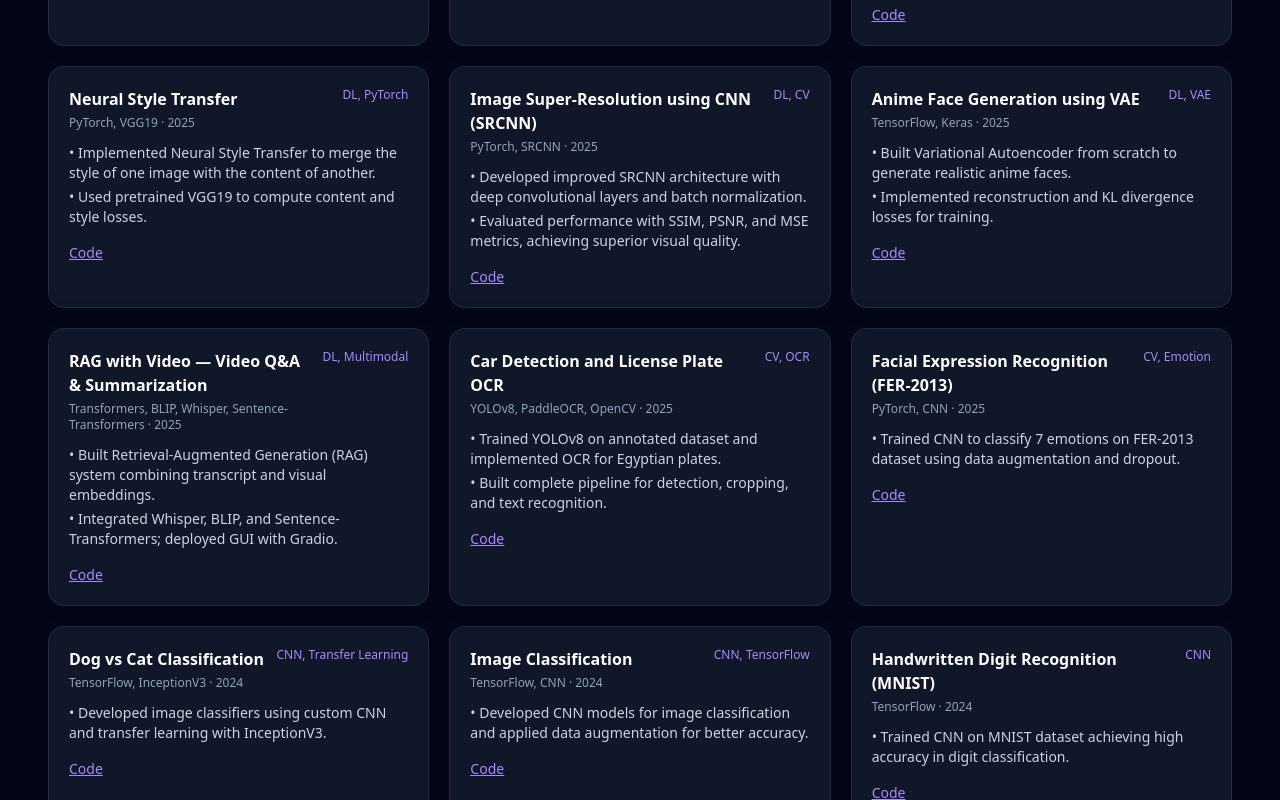
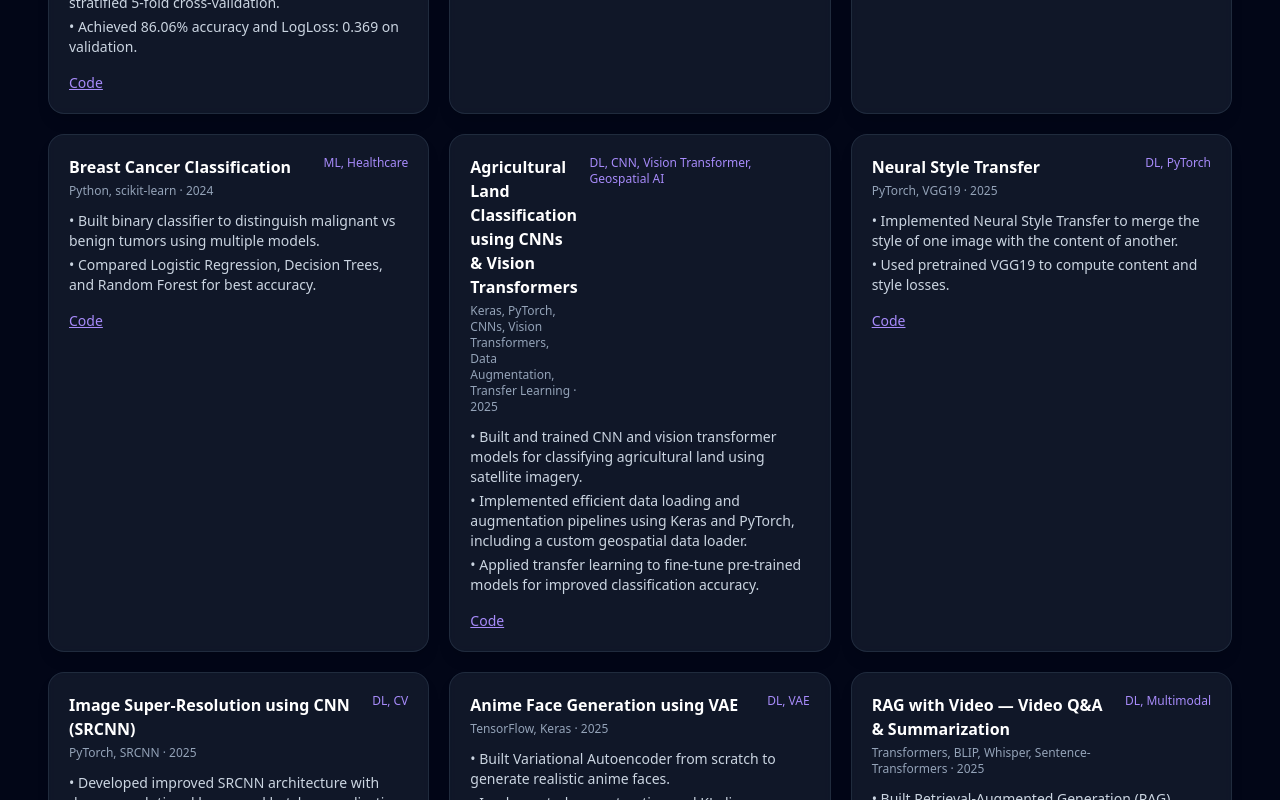
Before and after one commit to sondosahmed72/my-portfolio, a React (Create React App) app: page / in a window 1280 px wide. Shown: the part 2400-3200 px from the top of the page. Built offline with nearby package versions, Linux system fonts and the light colour scheme.

Commit message:
Update projectsData and certificationsData for portfolio

```diff
--- a/src/PortfolioPage.jsx
+++ b/src/PortfolioPage.jsx
@@ -39,7 +39,8 @@ const projectsData = [
       "Integrated full-stack architecture: Angular (frontend), .NET Core (backend), Flask (AI services).",
     ],
     links: {
-      github: "https://github.com/sondosahmed72/Ra7laa-Travel-Planning-Itinerary-Generator",
+      github:
+        "https://github.com/sondosahmed72/Ra7laa-Travel-Planning-Itinerary-Generator",
       live: "https://ra7ala.live",
     },
   },
@@ -56,12 +57,31 @@ const projectsData = [
       "Implemented Streamlit interface with live camera feed, logs, and alert system for automated notifications via Telegram.",
     ],
     links: {
-      github: "https://github.com/sondosahmed72/SSIM-Site-Safety-Intelligence-System",
+      github:
+        "https://github.com/sondosahmed72/SSIM-Site-Safety-Intelligence-System",
       live: "https://ra7ala.live",
     },
   },
 
   // ---------------- Machine Learning & AI ----------------
+  {
+    id: "waste_classification",
+    category: "Machine Learning & AI",
+    title: "Waste Classification Using Transfer Learning",
+    year: "2025",
+    tags: ["ML", "CNN", "Transfer Learning"],
+    tech: "TensorFlow, Keras, VGG16, ImageDataGenerator, Python",
+    bullets: [
+      "Built a binary image classifier to distinguish between Organic (O) and Recyclable (R) waste.",
+      "Applied transfer learning with VGG16, data augmentation, and fine-tuning to achieve high accuracy.",
+      "Plotted training/validation accuracy and loss curves; visualized predictions on test images.",
+    ],
+    links: {
+      github:
+        "https://github.com/sondosahmed72/Waste-Classification-Using-Transfer-Learning",
+      live: "https://ra7ala.live",
+    },
+  },
   {
     id: "cv_eval",
     category: "Machine Learning & AI",
@@ -109,7 +129,8 @@ const projectsData = [
       "Trained Linear Regression and Random Forest Regressor achieving high R² and low RMSE.",
     ],
     links: {
-      github: "https://github.com/sondosahmed72/Boston-Housing-Price-Prediction",
+      github:
+        "https://github.com/sondosahmed72/Boston-Housing-Price-Prediction",
       live: "https://ra7ala.live",
     },
   },
@@ -126,7 +147,8 @@ const projectsData = [
       "Achieved 86.06% accuracy and LogLoss: 0.369 on validation.",
     ],
     links: {
-      github: "https://github.com/sondosahmed72/Cirrhosis-Patient-Survival-Prediction-XGBoost-Classifier",
+      github:
+        "https://github.com/sondosahmed72/Cirrhosis-Patient-Survival-Prediction-XGBoost-Classifier",
       live: "https://ra7ala.live",
     },
   },
@@ -141,7 +163,8 @@ const projectsData = [
       "Developed a creditworthiness evaluation model using classification techniques.",
     ],
     links: {
-      github: "https://github.com/sondosahmed72/CodeAlpha-ML-Internship-Projects/tree/main/Credit%20Scoring%20Model",
+      github:
+        "https://github.com/sondosahmed72/CodeAlpha-ML-Internship-Projects/tree/main/Credit%20Scoring%20Model",
       live: "https://ra7ala.live",
     },
   },
@@ -172,13 +195,32 @@ const projectsData = [
       "Compared Logistic Regression, Decision Trees, and Random Forest for best accuracy.",
     ],
     links: {
-      github: "https://github.com/sondosahmed72/CognoRise-InfoTech/tree/main/task1",
+      github:
+        "https://github.com/sondosahmed72/CognoRise-InfoTech/tree/main/task1",
       live: "https://ra7ala.live",
     },
   },
 
-
   // ---------------- Deep Learning & Computer Vision ----------------
+  {
+    id: "agri_land_classification",
+  category: "Deep Learning & Computer Vision",
+  title: "Agricultural Land Classification using CNNs & Vision Transformers",
+  year: "2025",
+  tags: ["DL", "CNN", "Vision Transformer", "Geospatial AI"],
+  tech: "Keras, PyTorch, CNNs, Vision Transformers, Data Augmentation, Transfer Learning",
+  bullets: [
+    "Built and trained CNN and vision transformer models for classifying agricultural land using satellite imagery.",
+    "Implemented efficient data loading and augmentation pipelines using Keras and PyTorch, including a custom geospatial data loader.",
+    "Applied transfer learning to fine-tune pre-trained models for improved classification accuracy.",
+    "Evaluated model performance using accuracy, F1-score, and AU-ROC metrics and conducted comparative analysis.",
+    "Documented methodology, results, and insights in a professional project report."
+  ],
+  links: {
+    github: "https://github.com/sondosahmed72/Agricultural-Land-Classification-using-CNNs-Vision-Transformers.git", // ضع رابط الريبو لو متاح
+    live: ""    // ضع رابط المشروع لو متاح على الويب
+  },
+  },
   {
     id: "neural_style",
     category: "Deep Learning & Computer Vision",
@@ -191,7 +233,8 @@ const projectsData = [
       "Used pretrained VGG19 to compute content and style losses.",
     ],
     links: {
-      github: "https://github.com/sondosahmed72/Neural-Style-Transfer-with-Pytorch",
+      github:
+        "https://github.com/sondosahmed72/Neural-Style-Transfer-with-Pytorch",
       live: "https://ra7ala.live",
     },
   },
@@ -207,7 +250,8 @@ const projectsData = [
       "Evaluated performance with SSIM, PSNR, and MSE metrics, achieving superior visual quality.",
     ],
     links: {
-      github: "https://github.com/sondosahmed72/Super-Resolution-Image-Enhancement-using-CNN-SRCNN-",
+      github:
+        "https://github.com/sondosahmed72/Super-Resolution-Image-Enhancement-using-CNN-SRCNN-",
       live: "https://ra7ala.live",
     },
   },
@@ -223,7 +267,8 @@ const projectsData = [
       "Implemented reconstruction and KL divergence losses for training.",
     ],
     links: {
-      github: "https://github.com/sondosahmed72/Anime-Face-Generation-using-Variational-Autoencoder-VAE-from-Scratch",
+      github:
+        "https://github.com/sondosahmed72/Anime-Face-Generation-using-Variational-Autoencoder-VAE-from-Scratch",
       live: "https://ra7ala.live",
     },
   },
@@ -255,7 +300,8 @@ const projectsData = [
       "Built complete pipeline for detection, cropping, and text recognition.",
     ],
     links: {
-      github: "https://github.com/sondosahmed72/Car-Detection-and-License-Plate-OCR-YOLOv8-PaddleOCR-",
+      github:
+        "https://github.com/sondosahmed72/Car-Detection-and-License-Plate-OCR-YOLOv8-PaddleOCR-",
       live: "https://ra7ala.live",
     },
   },
@@ -270,7 +316,8 @@ const projectsData = [
       "Trained CNN to classify 7 emotions on FER-2013 dataset using data augmentation and dropout.",
     ],
     links: {
-      github: "https://github.com/sondosahmed72/Facial-Emotion-Classification-PyTorch",
+      github:
+        "https://github.com/sondosahmed72/Facial-Emotion-Classification-PyTorch",
       live: "https://ra7ala.live",
     },
   },
@@ -300,7 +347,8 @@ const projectsData = [
       "Developed CNN models for image classification and applied data augmentation for better accuracy.",
     ],
     links: {
-      github: "https://github.com/sondosahmed72/-Neural-Network-Image-Classification-with-TensorFlow",
+      github:
+        "https://github.com/sondosahmed72/-Neural-Network-Image-Classification-with-TensorFlow",
       live: "https://ra7ala.live",
     },
   },
@@ -315,7 +363,8 @@ const projectsData = [
       "Trained CNN on MNIST dataset achieving high accuracy in digit classification.",
     ],
     links: {
-      github: "https://github.com/sondosahmed72/CNN-based-Handwritten-Digit-Recognition-using-MNIST-Dataset",
+      github:
+        "https://github.com/sondosahmed72/CNN-based-Handwritten-Digit-Recognition-using-MNIST-Dataset",
       live: "https://ra7ala.live",
     },
   },
@@ -333,20 +382,27 @@ const projectsData = [
       "Used cosine similarity and user profiling for personalized recommendations.",
     ],
     links: {
-      github: "https://github.com/sondosahmed72/Spotify-s-recommendation-system-",
+      github:
+        "https://github.com/sondosahmed72/Spotify-s-recommendation-system-",
       live: "https://ra7ala.live",
     },
   },
-  { id: "twitter_sentiment",
+  {
+    id: "twitter_sentiment",
     category: "NLP",
     title: "Twitter Sentiment Analysis",
     year: "2024",
     tags: ["NLP", "Sentiment Analysis"],
     tech: "scikit-learn, NLP",
-       bullets: [ "Processed and analyzed 160k+ tweets using text preprocessing and classification pipelines.", "Achieved high accuracy using TF-IDF with SVM and Logistic Regression.", ],
+    bullets: [
+      "Processed and analyzed 160k+ tweets using text preprocessing and classification pipelines.",
+      "Achieved high accuracy using TF-IDF with SVM and Logistic Regression.",
+    ],
     links: {
-        github: "https://github.com/sondosahmed72/CodeAlpha-ML-Internship-Projects/tree/main/TWITTER%20SENTIMENT%20ANALYSIS",
-        live: "https://ra7ala.live", },
+      github:
+        "https://github.com/sondosahmed72/CodeAlpha-ML-Internship-Projects/tree/main/TWITTER%20SENTIMENT%20ANALYSIS",
+      live: "https://ra7ala.live",
+    },
   },
   {
     id: "restaurant_reviews",
@@ -437,7 +493,8 @@ const projectsData = [
       "Built interactive dashboards to visualize and analyze market sales trends.",
     ],
     links: {
-      github: "https://github.com/sondosahmed72/Market-Sales-analysis-by-Power-Bi",
+      github:
+        "https://github.com/sondosahmed72/Market-Sales-analysis-by-Power-Bi",
       live: "https://ra7ala.live",
     },
   },
@@ -498,22 +555,52 @@ const certCategories = [
 const certificationsData = [
   // Deep Learning & Computer Vision
   {
+    id: "dl_cv_coursera",
+    category: "Deep Learning & Computer Vision",
+    title:
+      "Deep Learning for Computer Vision — University of Colorado Boulder | Coursera",
+    bullets: [
+      "Improved model performance and training stability using MLPs and normalization techniques.",
+      "Implemented autoencoders for unsupervised feature learning and designed GANs for synthetic image generation.",
+      "Trained CNNs for image classification tasks and understood spatial feature extraction from visual data.",
+      "Applied advanced architectures like ResNet for deep image recognition and U-Net for image segmentation.",
+    ],
+  },
+  {
+    id: "dl2_pytorch",
+    category: "Deep Learning & Computer Vision",
+    title: "Deep Learning with Keras & TensorFlow — IBM | Nov 2025",
+    bullets: [
+      "Created custom layers and models in Keras and integrated with TensorFlow 2.x.",
+      "Developed advanced CNNs for image tasks and Transformer models for sequential data.",
+      "Studied unsupervised learning, Deep Q-networks (DQNs), and reinforcement learning.",
+      "Gained skills in Deep Learning, Neural Networks, NLP, Generative AI, Image Analysis, and Performance Tuning.",
+    ],
+  },
+  {
     id: "dl_pytorch",
     category: "Deep Learning & Computer Vision",
     title: "Deep Learning with PyTorch — IBM | Nov 2025",
-    bullets: ["Built and trained deep and convolutional neural networks using PyTorch."],
+    bullets: [
+      "Built and trained deep and convolutional neural networks using PyTorch.",
+    ],
   },
   {
     id: "intro_keras",
     category: "Deep Learning & Computer Vision",
-    title: "Introduction to Deep Learning & Neural Networks with Keras — IBM | Nov 2025",
-    bullets: ["Designed and trained CNNs, RNNs, Transformers, and autoencoders."],
+    title:
+      "Introduction to Deep Learning & Neural Networks with Keras — IBM | Nov 2025",
+    bullets: [
+      "Designed and trained CNNs, RNNs, Transformers, and autoencoders.",
+    ],
   },
   {
     id: "nvidia_dl",
     category: "Deep Learning & Computer Vision",
     title: "Getting Started with Deep Learning — NVIDIA | Sep 2025",
-    bullets: ["Focused on intelligent system design and predictive models using AI, ML, and DL."],
+    bullets: [
+      "Focused on intelligent system design and predictive models using AI, ML, and DL.",
+    ],
   },
   {
     id: "biomedical_img",
@@ -531,7 +618,9 @@ const certificationsData = [
     id: "img_processing",
     category: "Deep Learning & Computer Vision",
     title: "Image Processing in Python — DataCamp | Oct 2024",
-    bullets: ["Image transformations, augmentation, and CNN modeling using OpenCV and Keras."],
+    bullets: [
+      "Image transformations, augmentation, and CNN modeling using OpenCV and Keras.",
+    ],
   },
 
   // AI & Machine Learning
@@ -539,25 +628,34 @@ const certificationsData = [
     id: "intro_pytorch",
     category: "AI & Machine Learning",
     title: "Introduction to Neural Networks with PyTorch — IBM | Oct 2025",
-    bullets: ["Implemented linear/logistic regression and PyTorch tensor operations."],
+    bullets: [
+      "Implemented linear/logistic regression and PyTorch tensor operations.",
+    ],
   },
   {
     id: "ml_python_ibm",
     category: "AI & Machine Learning",
     title: "Machine Learning with Python — IBM | Sep 2025",
-    bullets: ["Supervised/unsupervised models, regression, dimensionality reduction, capstone project."],
+    bullets: [
+      "Supervised/unsupervised models, regression, dimensionality reduction, capstone project.",
+    ],
   },
   {
     id: "dl_specialization",
     category: "Deep Learning & Computer Vision",
     title: "Deep Learning Specialization — DeepLearning.AI | Sep 2025",
-    bullets: ["Sequence models, neural networks, hyperparameter tuning, regularization, and optimization."],
+    bullets: [
+      "Sequence models, neural networks, hyperparameter tuning, regularization, and optimization.",
+    ],
   },
   {
     id: "ml_specialization",
     category: "AI & Machine Learning",
-    title: "Machine Learning Specialization — Stanford & DeepLearning.AI | Aug 2024",
-    bullets: ["Supervised learning, regression/classification, unsupervised methods, and advanced ML techniques."],
+    title:
+      "Machine Learning Specialization — Stanford & DeepLearning.AI | Aug 2024",
+    bullets: [
+      "Supervised learning, regression/classification, unsupervised methods, and advanced ML techniques.",
+    ],
   },
   {
     id: "ts_ml_datacamp",
@@ -568,13 +666,15 @@ const certificationsData = [
   {
     id: "aws_ml_essentials",
     category: "AI & Machine Learning",
-    title: "Machine Learning Essentials for Business & Technical Decision Makers — AWS | Jun 2024",
+    title:
+      "Machine Learning Essentials for Business & Technical Decision Makers — AWS | Jun 2024",
     bullets: ["ML concepts and business applications using Python."],
   },
   {
     id: "aws_ml_possible",
     category: "AI & Machine Learning",
-    title: "Introduction to Machine Learning: Art of the Possible — AWS | Mar 2024",
+    title:
+      "Introduction to Machine Learning: Art of the Possible — AWS | Mar 2024",
     bullets: ["Overview of ML applications and Python implementation."],
   },
   {
@@ -592,33 +692,41 @@ const certificationsData = [
   {
     id: "ds_diploma",
     category: "AI & Machine Learning",
-    title: "Data Science and Machine Learning Diploma — CLS Learning Solutions | Apr 2024",
-    bullets: ["Predictive modeling, ML techniques, time series, web scraping, BI, Flask, Python, and neural networks."],
+    title:
+      "Data Science and Machine Learning Diploma — CLS Learning Solutions | Apr 2024",
+    bullets: [
+      "Predictive modeling, ML techniques, time series, web scraping, BI, Flask, Python, and neural networks.",
+    ],
   },
 
   // NLP & LLM
   {
     id: "text_embeddings",
     category: "NLP & LLM",
-    title: "Understanding and Applying Text Embeddings — DeepLearning.AI | Aug 2024",
+    title:
+      "Understanding and Applying Text Embeddings — DeepLearning.AI | Aug 2024",
     bullets: ["Embedding techniques for semantic search, LLMs, and NLP tasks."],
   },
   {
     id: "hf_datacamp",
     category: "NLP & LLM",
     title: "Working with Hugging Face — DataCamp | Sep 2025",
-    bullets: ["Hands-on experience with Hugging Face Transformers and Datasets."],
+    bullets: [
+      "Hands-on experience with Hugging Face Transformers and Datasets.",
+    ],
   },
   {
     id: "langchain_func",
     category: "NLP & LLM",
-    title: "Functions, Tools, and Agents with LangChain — DeepLearning.AI | Sep 2025",
+    title:
+      "Functions, Tools, and Agents with LangChain — DeepLearning.AI | Sep 2025",
     bullets: ["LangChain usage for building LLM-based applications."],
   },
   {
     id: "langchain_app",
     category: "NLP & LLM",
-    title: "LangChain for LLM Application Development — DeepLearning.AI | Sep 2025",
+    title:
+      "LangChain for LLM Application Development — DeepLearning.AI | Sep 2025",
     bullets: ["Developed LLM-powered applications with LangChain framework."],
   },
 
@@ -644,7 +752,8 @@ const certificationsData = [
   {
     id: "ms_powerbi_path",
     category: "Data Analysis & BI",
-    title: "Discover Data Analysis / Power BI Path — Microsoft Learning | Jul 2024",
+    title:
+      "Discover Data Analysis / Power BI Path — Microsoft Learning | Jul 2024",
     bullets: ["Microsoft learning path for data analysis and Power BI."],
   },
   {
@@ -695,7 +804,9 @@ const certificationsData = [
     id: "data3",
     category: "Data Engineering & Databases",
     title: "Data Literacy Essentials / In Practice — SAS | 2024",
-    bullets: ["Prepare, analyze, and visualize data using real-world examples."],
+    bullets: [
+      "Prepare, analyze, and visualize data using real-world examples.",
+    ],
   },
 
   // Programming & Problem Solving
@@ -727,7 +838,9 @@ const certificationsData = [
     id: "back_end_meta",
     category: "Programming & Problem Solving",
     title: "Back-End Developer — Meta / Coursera | Apr 2023",
-    bullets: ["Back-end development concepts, APIs, databases, and server-side Python."],
+    bullets: [
+      "Back-end development concepts, APIs, databases, and server-side Python.",
+    ],
   },
   {
     id: "flutter_training",
@@ -770,7 +883,6 @@ const certificationsData = [
     bullets: ["ISTQB testing fundamentals and practices."],
   },
 ];
-
 
 const skills = {
   programming: [
@@ -842,7 +954,6 @@ export default function PortfolioPage() {
   const [projTag, setProjTag] = useState("All");
   const [projSearch, setProjSearch] = useState("");
 
-
   const [certTag, setCertTag] = useState("All");
   const [certSearch, setCertSearch] = useState("");
 
@@ -876,8 +987,6 @@ export default function PortfolioPage() {
         })
       : [];
   }, [certTag, certSearch]);
-
-
 
   return (
     <div className="min-h-screen relative bg-slate-950 text-slate-100 overflow-hidden">
@@ -925,7 +1034,6 @@ export default function PortfolioPage() {
         <div className="mx-auto p-8">
           {/* Header */}
           <header className="relative z-10 flex items-center justify-between gap-4">
-
             <div className="flex items-center gap-6">
               <div>
                 <h1 className="text-3xl md:text-5xl font-bold tracking-tight text-white">
@@ -1248,7 +1356,9 @@ export default function PortfolioPage() {
                   >
                     <div className="flex items-start justify-between gap-3">
                       <div className="flex-1">
-                      <h4 className="text-white font-semibold">{cert.title}</h4>
+                        <h4 className="text-white font-semibold">
+                          {cert.title}
+                        </h4>
                         <div className="text-xs text-violet-400 mt-1">
                           {cert.category}
                         </div>
@@ -1314,7 +1424,6 @@ export default function PortfolioPage() {
           </footer>
         </div>
       </div>
-
     </div>
   );
 }
```
Lines whose indentation alone changed are shown as unchanged.
